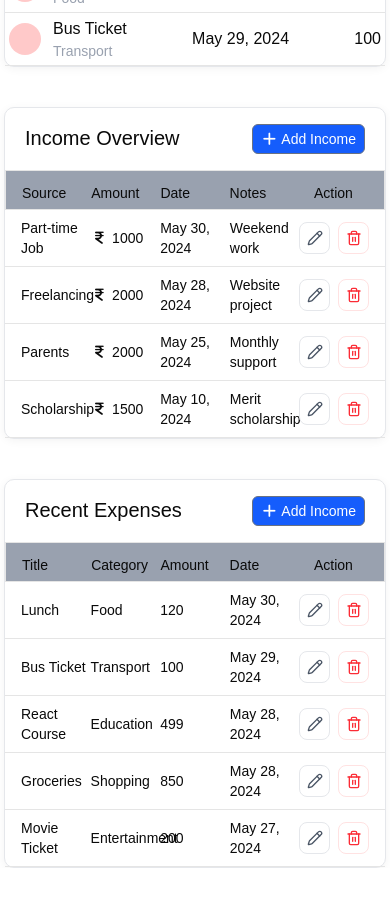
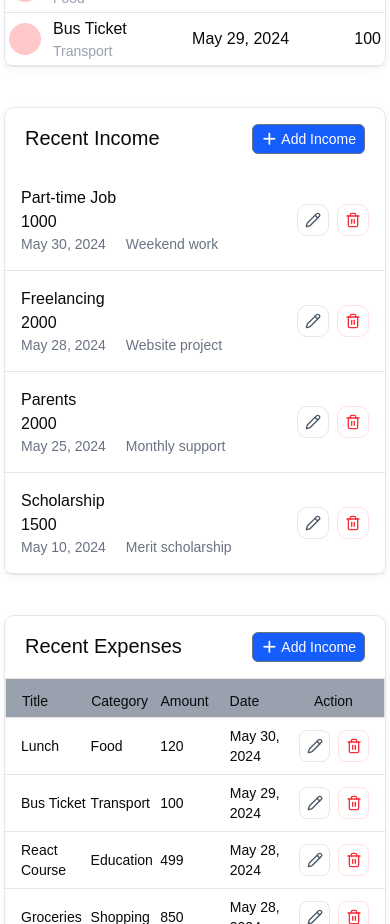
Before and after one commit to Indrajit-barui/SpendWise, a React (Vite) app: page / in a window 390 px wide. Shown: the part 1340-2264 px from the top of the page. Before the commit the page ends 2208 px from the top, so only its background shows below. Built offline with nearby package versions, Linux system fonts and the light colour scheme.

Commit message:
add responsive  recent income section

```diff
--- a/src/components/RecentIncome/ReacentIncome.jsx
+++ b/src/components/RecentIncome/ReacentIncome.jsx
@@ -36,13 +36,13 @@ const ReacentIncome = () => {
      <section className="w-full mt-5 rounded-lg border border-gray-200 bg-white shadow-[0_2px_10px_rgba(0,0,0,0.05)]">
         {/* header */}
  <div className="flex justify-between px-5 py-4">
-        <p className="font-medium text-xl">Income Overview</p>
+        <p className="font-medium text-xl">Recent Income</p>
         <button className="border border-gray-500 bg-blue-600 text-white text-sm px-2 py-1 rounded-sm"><i class="fa-solid fa-plus"></i> Add Income </button>
 
         </div>
 
         {/* Table header */}
-        <div className="grid grid-cols-5 items-center  h-10 border bg-gray-400 text-sm px-4 py-3 ">
+        <div className=" hidden lg:grid grid-cols-5 items-center  h-10 border bg-gray-400 text-sm px-4 py-3 ">
             <p>Source</p>
             <p>Amount</p>
             <p>Date</p>
@@ -55,7 +55,9 @@ const ReacentIncome = () => {
         <div className="">
             {
                 incomes.map((item)=>(
-                    <div key={item.id} className="grid grid-cols-5 px-4 py-2 items-center border-b text-sm">
+                // Desktop
+                  <div key={item.id} >
+                    <div className=" hidden xl:grid grid-cols-5 px-4 py-2 items-center border-b text-sm">
                       {/* Source */}
                       <div >
                         {item.source}
@@ -78,7 +80,7 @@ const ReacentIncome = () => {
                       {/* Actions */}
 
 
-                   <div className="flex items-center justify-center gap-2">
+                   <div className="flex items-center justify-center gap-2 ">
 
                      <button className="flex h-8 w-8 items-center justify-center rounded-md border border-gray-200 text-gray-600 hover:bg-gray-100">
                            <Pencil size={16} />
@@ -91,6 +93,39 @@ const ReacentIncome = () => {
                    </div>
 
                     </div>
+                {/* mobile */}
+                     <div className="xl:hidden relative border-b px-4 py-4">
+                      {/* Source */}
+                       <div>
+                        {item.source}
+                       </div>
+                       {/* Ammount */}
+                       <div>
+                        {item.amount}
+                       </div>
+                       {/* Data and notes*/}
+                       <div className="flex gap-5 text-sm text-gray-500">
+                        <span>{item.date}</span>
+                        <span>{item.notes}</span>
+                       </div>
+
+                       {/* Actions */}
+
+                       <div className="absolute right-4 top-1/2 -translate-y-1/2 flex gap-2">
+                         <button className="flex h-8 w-8 items-center justify-center rounded-lg border border-gray-200 text-gray-600 hover:bg-gray-100">
+            <Pencil size={16} />
+          </button>
+
+          <button className="flex h-8 w-8 items-center justify-center rounded-lg border border-red-100 text-red-500 hover:bg-red-50">
+            <Trash2 size={16} />
+            </button>
+                       </div>
+                     </div>
+                    </div>
+
+
+
+
                 ))
             }
         </div>
```
